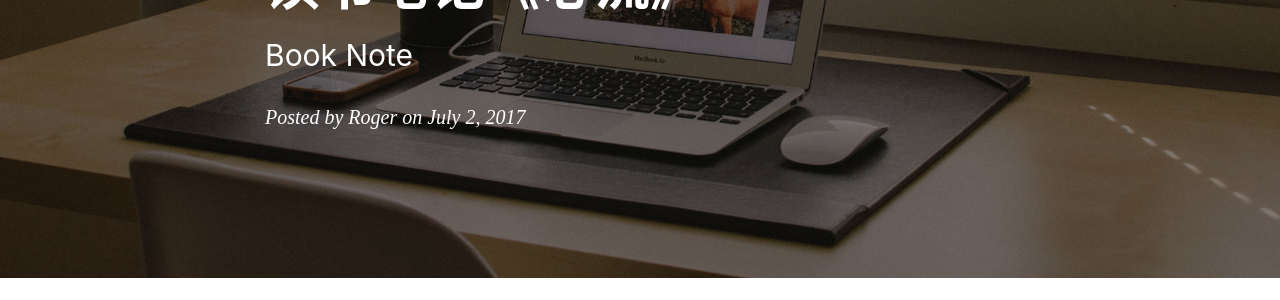
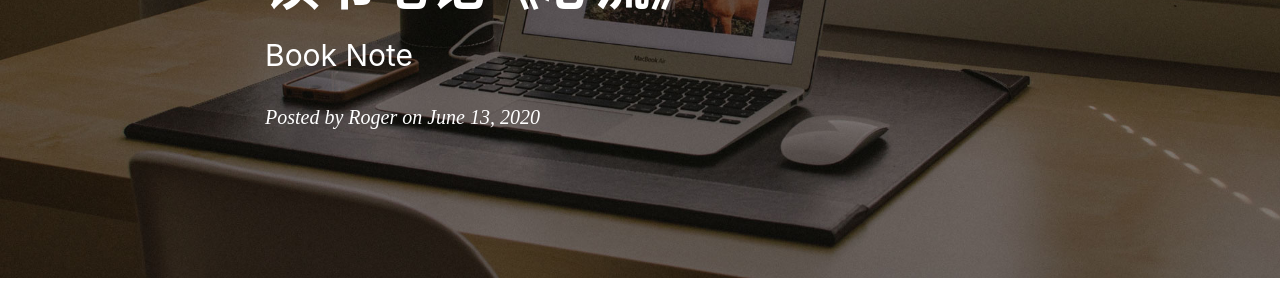
Before and after one commit to Rogero0o/rogero0o.github.io, a Jekyll site: the page built from _posts/2020-06-13-Mind-Stream.md, in a window 1280 px wide and 900 px high. Shown: the part 245-545 px from the top of the window. Built offline with Jekyll 4.4.1, drawn with Linux system fonts in a browser that asks for light colours; nearby versions of some CDN libraries; comment, search, counter and statistics services are not loaded.

Commit message:
fix time problem

```diff
--- a/_posts/2020-06-13-Mind-Stream.md
+++ b/_posts/2020-06-13-Mind-Stream.md
@@ -2,7 +2,7 @@
 layout:     post
 title:      "读书笔记《心流》"
 subtitle:   "Book Note"
-date: 2017-07-02 12:00:01 +0800
+date: 2020-06-13 21:00:01 +0800
 author:     "Roger"
 header-img: "img/home-bg-o.jpg"
 tags:
```
